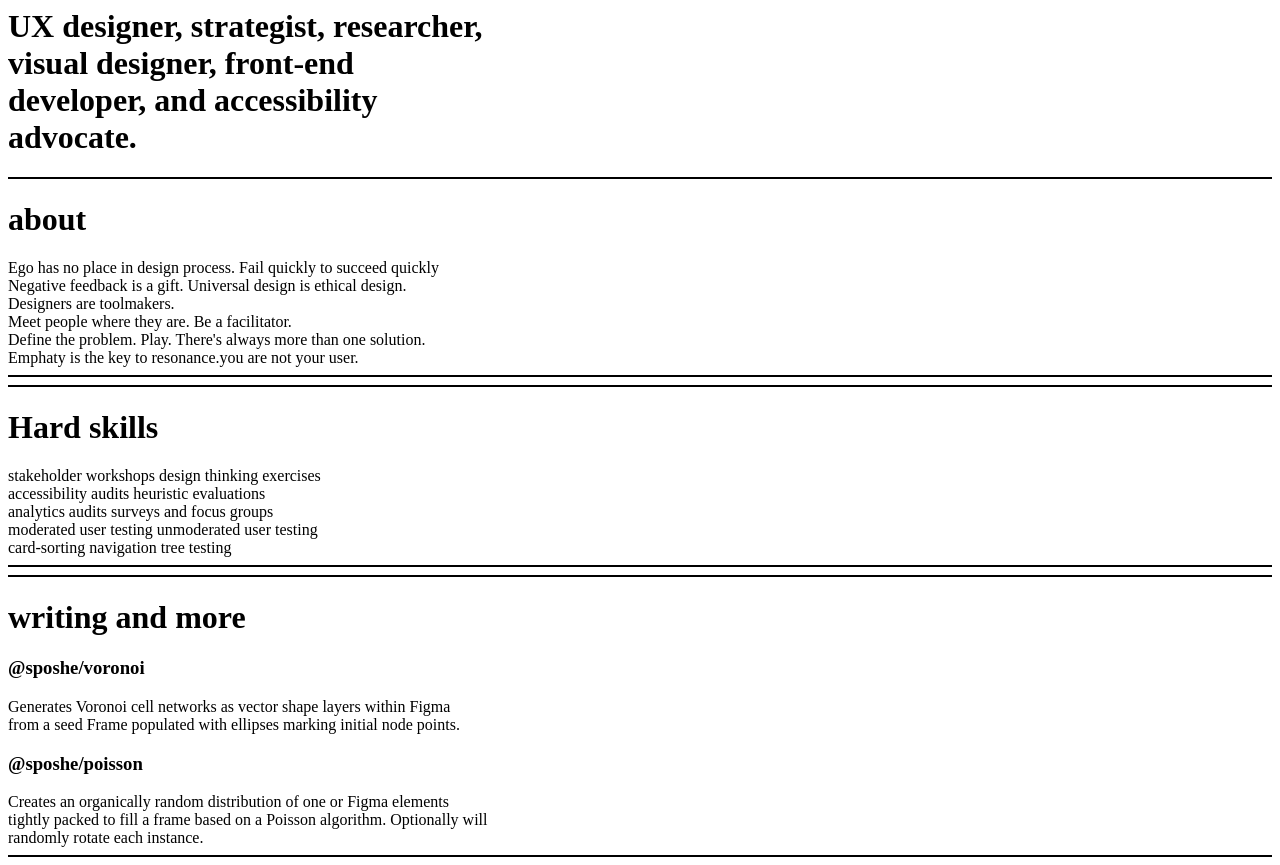
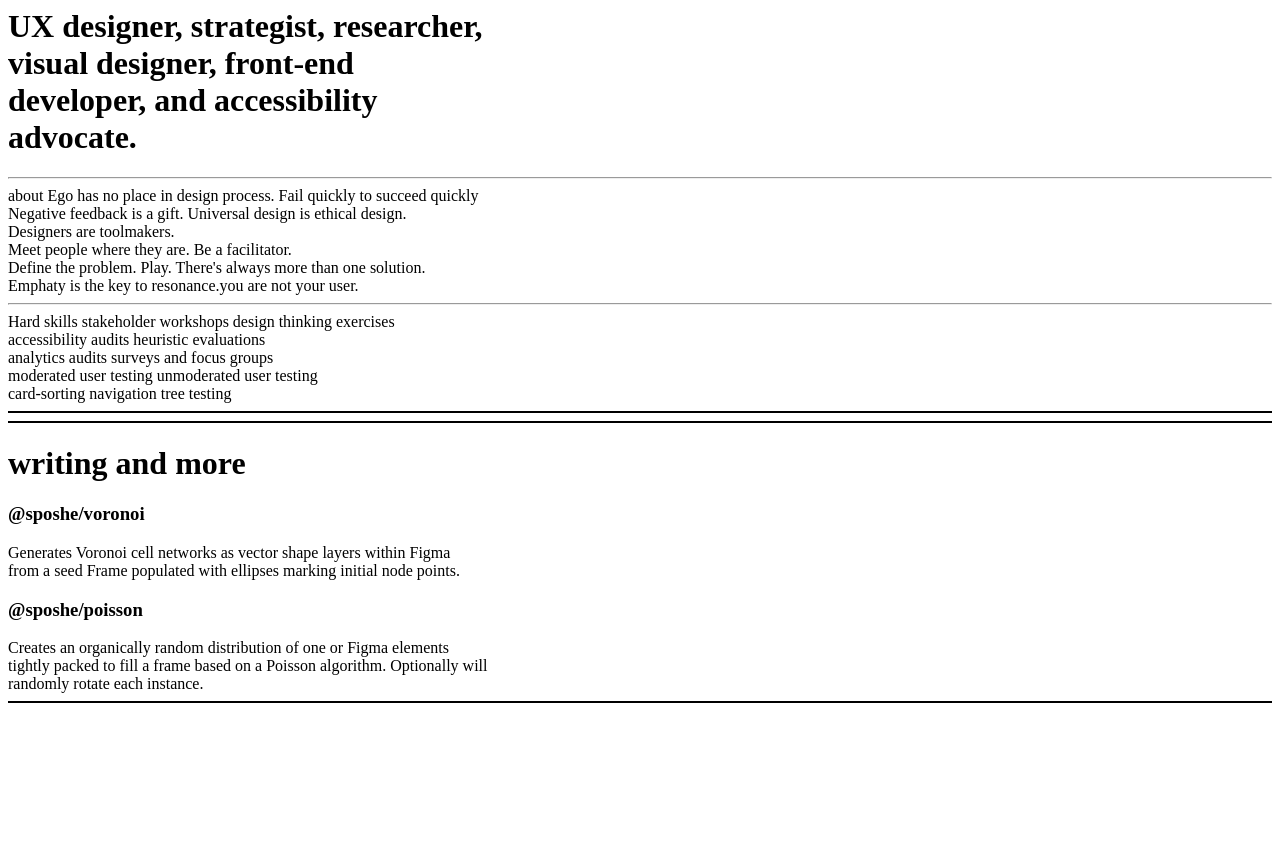
Before and after one commit to GIORGI251/Design-, a plain HTML site: page index.html in a window 1280 px wide. After the commit the page ends 800 px from the top, so only its background shows below. Drawn offline with Linux system fonts and the light colour scheme.

Commit message:
Update index.html

```diff
--- a/index.html
+++ b/index.html
@@ -1,8 +1,8 @@
-<h1>UX designer, strategist, researcher,<br>visual designer, front-end<br>developer, and accessibility<br>advocate.</h1><hr color="black">
+<h1>UX designer, strategist, researcher,<br>visual designer, front-end<br>developer, and accessibility<br>advocate.</h1><hr
 <h1>about</h1>
 Ego has no place in design process. Fail quickly to succeed quickly<br>Negative feedback is a gift. Universal design is ethical design.<br>
 Designers are toolmakers.<br>Meet people where they are. Be a facilitator.<br>
-Define the problem. Play. There's always more than one solution.<br>Emphaty is the key to resonance.you are not your user. <hr color="black"> <hr color="black">
+Define the problem. Play. There's always more than one solution.<br>Emphaty is the key to resonance.you are not your user. <hr  <hr
 <h1>Hard skills</h1>
 stakeholder workshops design thinking exercises<br>accessibility audits heuristic evaluations<br>analytics audits surveys and focus groups<br>
 moderated user testing unmoderated user testing<br>card-sorting navigation tree testing
```
